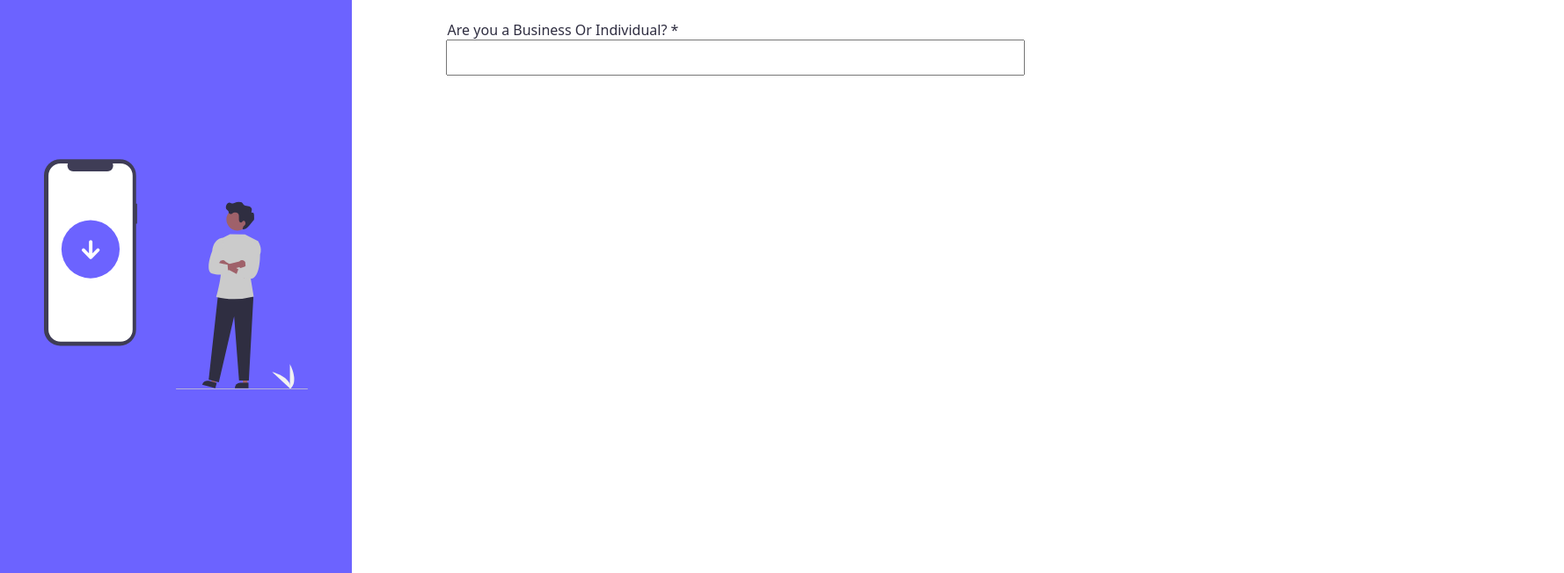
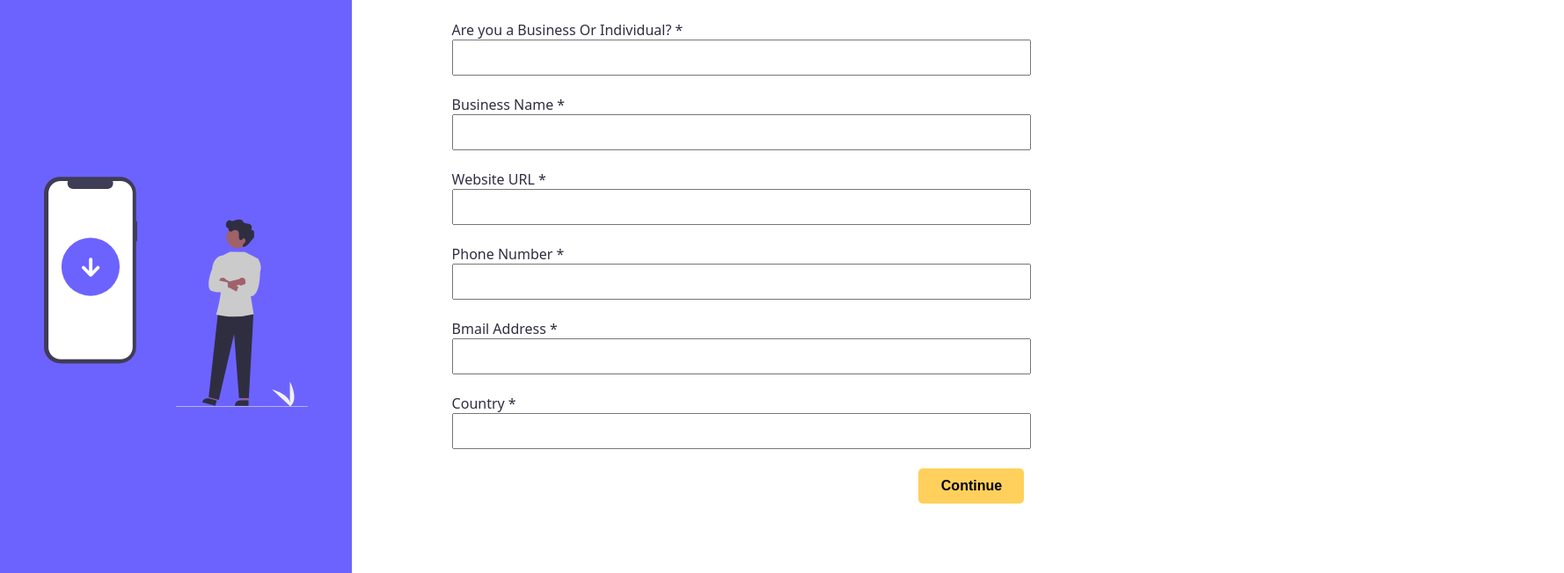
Before and after one commit to zuri-training/team_camel2.zuri, a plain HTML site: page frontend/Privacy policy page.html in a window 1280 px wide. Shown: the part 148-800 px from the top of the page at 88% size, 1778 px wide, since content can reach past the window. Drawn offline with Linux system fonts and the light colour scheme.

Commit message:
Changes commited

```diff
--- a/frontend/CSS/Privacy policy.css
+++ b/frontend/CSS/Privacy policy.css
@@ -18,7 +18,7 @@
     width: 300px;
     height: 270px;
     margin: 0 auto;
-    margin-top: 45%;
+    margin-top: 50%;
 }
 .main {
    margin-top: 45px;
@@ -30,7 +30,7 @@
     position: relative;
     left: 15.5%;
     font-size: 18px;
-    font-weight: 400;
+    font-weight: 500;
 }
 .main .title{
     font-size: 28px;
@@ -39,7 +39,8 @@
     left: 15.5%;
 }
 .form{
-    text-align: center;
+    position: relative;
+    left: 40%;
     font-family: system-ui, -apple-system, BlinkMacSystemFont, 'Segoe UI', Roboto, Oxygen, Ubuntu, Cantarell, 'Open Sans', 'Helvetica Neue', sans-serif;
     font-size: 16px;
     font-weight: 500;
@@ -49,5 +50,22 @@
     width: 650px;
     height: 35px;
     position: relative;
-    left: 15.5%;
+    left: 0%;
 }
+.form .cntn{
+    color: #000000;
+    background-color: #ffd05b;
+    border-radius: 5px;
+    border: none;
+    min-height: 40px;
+    min-width: 120px;
+    padding: 5px 10px 5px 10px;
+    font-size: 16px;
+    font-weight: 600;
+    position: relative;
+    left: 42%;
+    cursor: pointer;
+}
+.cntn:hover{
+    background-color: #f0c966;
+}
--- a/frontend/Privacy policy page.html
+++ b/frontend/Privacy policy page.html
@@ -23,11 +23,21 @@
     <br>
     <div class="form">
         <form action="privacy">
-            <label for="question"> Are you a Business Or Individual? *</label>
-            <br>
-            <input type="text" id="answer" required>
-            <br><br>
+            <label for="question1"> Are you a Business Or Individual? *</label> <br>
+            <input type="text" id="answer" required><br><br>
+            <label for="question2"> Business Name *</label><br>
+            <input type="text" id="answer" required> <br><br>
+            <label for="question3"> Website URL *</label><br>
+            <input type="text" id="answer" required> <br><br>
+            <label for="question4"> Phone Number *</label><br>
+            <input type="text" id="answer" required> <br><br>
+            <label for="question5"> Bmail Address *</label><br>
+            <input type="text" id="answer" required> <br><br>
+            <label for="question6"> Country *</label><br>
+            <input type="text" id="answer" required> <br>
         </form>
+        <br>
+        <button class="cntn"> Continue </button>
     </div>
 </body>
 </html>
```
